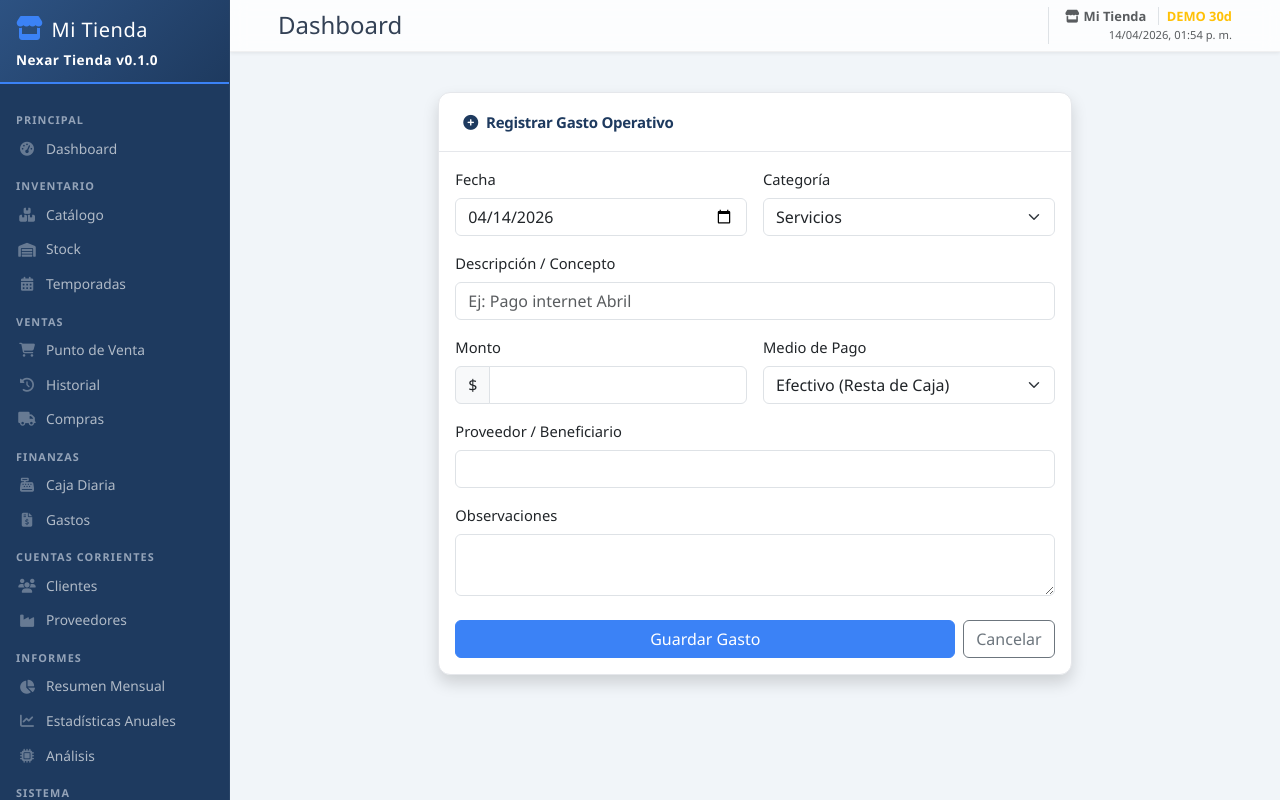
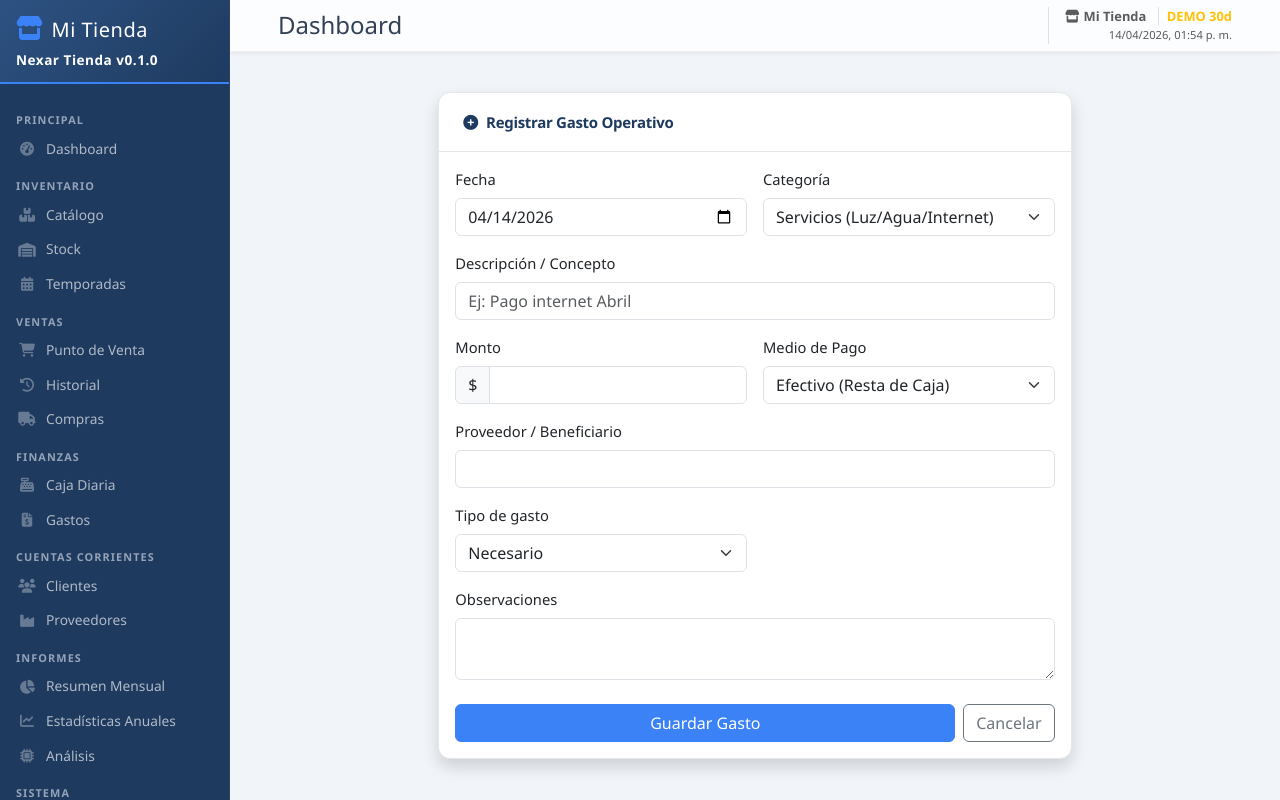
Before and after one commit to NexarSistemas/nexar-tienda, a Flask app: page /gastos/nuevo in a window 1280 px wide. Run offline with Flask 3, Linux system fonts and the light colour scheme; the visitor is signed in with stand-in values (Sample User, id 1); data comes from the database, SQL or seed files in the repository; parts of the project's set-up code (start-up, migrations or seed data) failed here and were passed over; some libraries are stand-ins or nearby versions.

Commit message:
Agregar gestión de categorías de gastos y análisis necesario/prescindible

```diff
--- a/app.py
+++ b/app.py
@@ -1909,7 +1909,8 @@ def gasto_nuevo():
         app_version=APP_VERSION,
         usuario=session['user'],
         hoy=datetime.now().strftime('%Y-%m-%d'),
-        accion='Registrar'
+        accion='Registrar',
+        categorias_gastos=db.get_gasto_categorias()
     )
 
 @app.route('/gastos/<int:gid>/eliminar', methods=['POST'])
@@ -2007,12 +2008,14 @@ def config():
         return redirect(url_for('config'))
     cfg = db.get_config()
     categorias = db.get_categorias()
+    categorias_gastos = db.get_gasto_categorias()
     return render_template(
         'config.html',
         app_version=APP_VERSION,
         usuario=session['user'],
         cfg=cfg,
-        categorias=categorias
+        categorias=categorias,
+        categorias_gastos=categorias_gastos
     )
 
 @app.route('/config/categoria', methods=['POST'])
@@ -2035,6 +2038,41 @@ def config_categoria_eliminar():
     if nombre:
         db.delete_categoria(nombre)
         flash(f'🗑 Categoría "{nombre}" eliminada.', 'warning')
+    return redirect(url_for('config'))
+
+@app.route('/config/gastos/categoria', methods=['POST'])
+@admin_required
+def config_gasto_categoria():
+    """Agrega una nueva categoría para gastos."""
+    nombre = request.form.get('nombre', '').strip()
+    if nombre:
+        db.add_gasto_categoria(nombre)
+        flash(f'✅ Categoría de gasto "{nombre}" agregada.', 'success')
+    else:
+        flash('❌ El nombre de la categoría de gasto no puede estar vacío.', 'danger')
+    return redirect(url_for('config'))
+
+@app.route('/config/gastos/categoria/editar', methods=['POST'])
+@admin_required
+def config_gasto_categoria_editar():
+    """Renombra una categoría de gastos existente."""
+    nombre_actual = request.form.get('nombre_actual', '').strip()
+    nuevo_nombre = request.form.get('nuevo_nombre', '').strip()
+    if not nombre_actual or not nuevo_nombre:
+        flash('❌ Debe indicar la categoría actual y el nuevo nombre.', 'danger')
+        return redirect(url_for('config'))
+    db.update_gasto_categoria(nombre_actual, nuevo_nombre)
+    flash(f'✅ Categoría de gasto "{nombre_actual}" actualizada a "{nuevo_nombre}".', 'success')
+    return redirect(url_for('config'))
+
+@app.route('/config/gastos/categoria/eliminar', methods=['POST'])
+@admin_required
+def config_gasto_categoria_eliminar():
+    """Elimina una categoría de gastos del listado configurable."""
+    nombre = request.form.get('nombre', '').strip()
+    if nombre:
+        db.delete_gasto_categoria(nombre)
+        flash(f'🗑 Categoría de gasto "{nombre}" eliminada.', 'warning')
     return redirect(url_for('config'))
 
 # ─── HISTORIAL DE VENTAS (PASO 18) ────────────────────────────────────────
@@ -2192,13 +2230,38 @@ def reportes():
         FROM ventas WHERE fecha LIKE ? GROUP BY medio_pago
     """, (f"{mes_actual}%",))
 
+    gastos_esencialidad = db.q("""
+        SELECT
+            SUM(CASE WHEN LOWER(necesario) LIKE '%prescind%' THEN monto ELSE 0 END) AS prescindibles,
+            SUM(CASE WHEN LOWER(necesario) LIKE '%neces%' OR LOWER(necesario) LIKE 'si%' THEN monto ELSE 0 END) AS necesarios
+        FROM gastos
+        WHERE fecha LIKE ?
+    """, (f"{mes_actual}%",), fetchone=True)
+    total_necesarios = float(gastos_esencialidad['necesarios'] or 0)
+    total_prescindibles = float(gastos_esencialidad['prescindibles'] or 0)
+    total_clasificado = total_necesarios + total_prescindibles
+    pct_prescindibles = round((total_prescindibles / total_clasificado) * 100, 1) if total_clasificado else 0.0
+
+    if total_clasificado == 0:
+        recomendacion_gastos = "Aún no hay gastos clasificados este mes. Registrá gastos para obtener recomendaciones."
+    elif pct_prescindibles >= 40:
+        recomendacion_gastos = "El peso de gastos prescindibles es alto. Priorizá recortar los rubros con menor impacto operativo."
+    elif pct_prescindibles >= 25:
+        recomendacion_gastos = "Tenés un nivel moderado de gastos prescindibles. Revisá suscripciones o compras no críticas."
+    else:
+        recomendacion_gastos = "La estructura de gastos está controlada. Mantené foco en eficiencia de gastos necesarios."
+
     return render_template(
         'reportes.html',
         app_version=APP_VERSION,
         rentabilidad=rentabilidad,
         top_productos=top_productos,
         ventas_7_dias=ventas_7_dias,
-        pagos=pagos
+        pagos=pagos,
+        gastos_necesarios=total_necesarios,
+        gastos_prescindibles=total_prescindibles,
+        pct_prescindibles=pct_prescindibles,
+        recomendacion_gastos=recomendacion_gastos
     )
 
 # ─── ESTADÍSTICAS AVANZADAS (PASO 19) ─────────────────────────────────────
--- a/database.py
+++ b/database.py
@@ -42,6 +42,16 @@ TIER_LIMITS = {
     },
 }
 
+DEFAULT_GASTO_CATEGORIAS = [
+    'Servicios (Luz/Agua/Internet)',
+    'Alquiler',
+    'Sueldos',
+    'Limpieza',
+    'Impuestos',
+    'Mantenimiento',
+    'Otros',
+]
+
 # ─── RUTA DE LA BASE DE DATOS ────────────────────────────────────────────────
 
 def _get_app_dir():
@@ -418,6 +428,7 @@ def init_db():
         ('backup_keep', '10'),
         ('backup_dir', ''),
         ('backup_ultimo', ''),
+        ('gastos_categorias', json.dumps(DEFAULT_GASTO_CATEGORIAS, ensure_ascii=False)),
         # ─── SISTEMA DE LICENCIAS RSA ─────────────────────────────────────────
         ('demo_mode', '1'),                 # 1=demo, 0=licencia activa
         ('demo_install_date', ''),          # Fecha de primer arranque (demo)
@@ -1007,6 +1018,68 @@ def delete_categoria(nombre):
     """Elimina una categoría por nombre."""
     q("DELETE FROM categorias WHERE nombre=?", (nombre,), commit=True)
 
+def get_gasto_categorias():
+    """Devuelve lista configurable de categorías para gastos."""
+    cfg = get_config()
+    raw = cfg.get('gastos_categorias', '')
+    try:
+        categorias = json.loads(raw) if raw else []
+    except Exception:
+        categorias = []
+    if not categorias:
+        categorias = DEFAULT_GASTO_CATEGORIAS[:]
+    # Normalizar: sin vacíos y sin duplicados (insensible a mayúsculas)
+    normalizadas = []
+    keys = set()
+    for cat in categorias:
+        nombre = str(cat).strip()
+        if not nombre:
+            continue
+        key = nombre.lower()
+        if key in keys:
+            continue
+        keys.add(key)
+        normalizadas.append(nombre)
+    return normalizadas
+
+def set_gasto_categorias(categorias):
+    """Guarda la configuración completa de categorías de gastos."""
+    limpias = []
+    keys = set()
+    for cat in categorias:
+        nombre = str(cat).strip()
+        if not nombre:
+            continue
+        key = nombre.lower()
+        if key in keys:
+            continue
+        keys.add(key)
+        limpias.append(nombre)
+    if not limpias:
+        limpias = DEFAULT_GASTO_CATEGORIAS[:]
+    set_config({'gastos_categorias': json.dumps(limpias, ensure_ascii=False)})
+
+def add_gasto_categoria(nombre):
+    """Agrega una categoría de gastos al listado configurable."""
+    categorias = get_gasto_categorias()
+    if nombre.strip().lower() not in [c.lower() for c in categorias]:
+        categorias.append(nombre.strip())
+        set_gasto_categorias(categorias)
+
+def delete_gasto_categoria(nombre):
+    """Elimina una categoría de gastos del listado configurable."""
+    categorias = [c for c in get_gasto_categorias() if c.lower() != nombre.strip().lower()]
+    set_gasto_categorias(categorias)
+
+def update_gasto_categoria(nombre_actual, nuevo_nombre):
+    """Renombra una categoría de gastos y actualiza registros relacionados."""
+    actual = nombre_actual.strip()
+    nuevo = nuevo_nombre.strip()
+    categorias = get_gasto_categorias()
+    categorias = [nuevo if c.lower() == actual.lower() else c for c in categorias]
+    set_gasto_categorias(categorias)
+    q("UPDATE gastos SET categoria=? WHERE LOWER(categoria)=LOWER(?)", (nuevo, actual), commit=True)
+
 
 # ─── USUARIOS ────────────────────────────────────────────────────────────────
 
@@ -1750,6 +1823,11 @@ def get_gastos(search='', fecha_desde='', fecha_hasta='', limit=200):
 
 def add_gasto(data):
     """Agrega un gasto."""
+    necesario = (data.get('necesario') or '').strip().lower()
+    if 'prescind' in necesario:
+        necesario = 'Prescindible'
+    else:
+        necesario = 'Necesario'
     q(
         """INSERT INTO gastos
         (fecha,tipo,categoria,descripcion,monto,iva_incluido,medio_pago,proveedor,necesario,comprobante,observaciones)
@@ -1757,7 +1835,7 @@ def add_gasto(data):
         (data.get('fecha', datetime.now().strftime('%Y-%m-%d')), data.get('tipo', 'Gasto'),
          data.get('categoria', ''), data.get('descripcion', ''), float(data.get('monto', 0)),
          int(data.get('iva_incluido', 1)), data.get('medio_pago', 'Efectivo'), data.get('proveedor', ''),
-         data.get('necesario', 'SI (necesario)'), data.get('comprobante', ''), data.get('observaciones', '')),
+         necesario, data.get('comprobante', ''), data.get('observaciones', '')),
         fetchall=False, commit=True
     )
 
--- a/templates/gasto_form.html
+++ b/templates/gasto_form.html
@@ -16,13 +16,9 @@
                         <div class="col-md-6">
                             <label class="form-label">Categoría</label>
                             <select name="categoria" class="form-select" required>
-                                <option value="Servicios (Luz/Agua/Internet)">Servicios</option>
-                                <option value="Alquiler">Alquiler</option>
-                                <option value="Sueldos">Sueldos</option>
-                                <option value="Limpieza">Limpieza</option>
-                                <option value="Impuestos">Impuestos</option>
-                                <option value="Mantenimiento">Mantenimiento</option>
-                                <option value="Otros">Otros</option>
+                                {% for cat in categorias_gastos %}
+                                <option value="{{ cat }}">{{ cat }}</option>
+                                {% endfor %}
                             </select>
                         </div>
                         <div class="col-12">
@@ -48,6 +44,13 @@
                             <label class="form-label">Proveedor / Beneficiario</label>
                             <input type="text" name="proveedor" class="form-control">
                         </div>
+                        <div class="col-md-6">
+                            <label class="form-label">Tipo de gasto</label>
+                            <select name="necesario" class="form-select">
+                                <option value="Necesario">Necesario</option>
+                                <option value="Prescindible">Prescindible</option>
+                            </select>
+                        </div>
                         <div class="col-12">
                             <label class="form-label">Observaciones</label>
                             <textarea name="observaciones" class="form-control" rows="2"></textarea>
```
Also changed, not shown: templates/config.html (+33 -0 lines), templates/gastos.html (+7 -1 lines), templates/reportes.html (+21 -0 lines).
